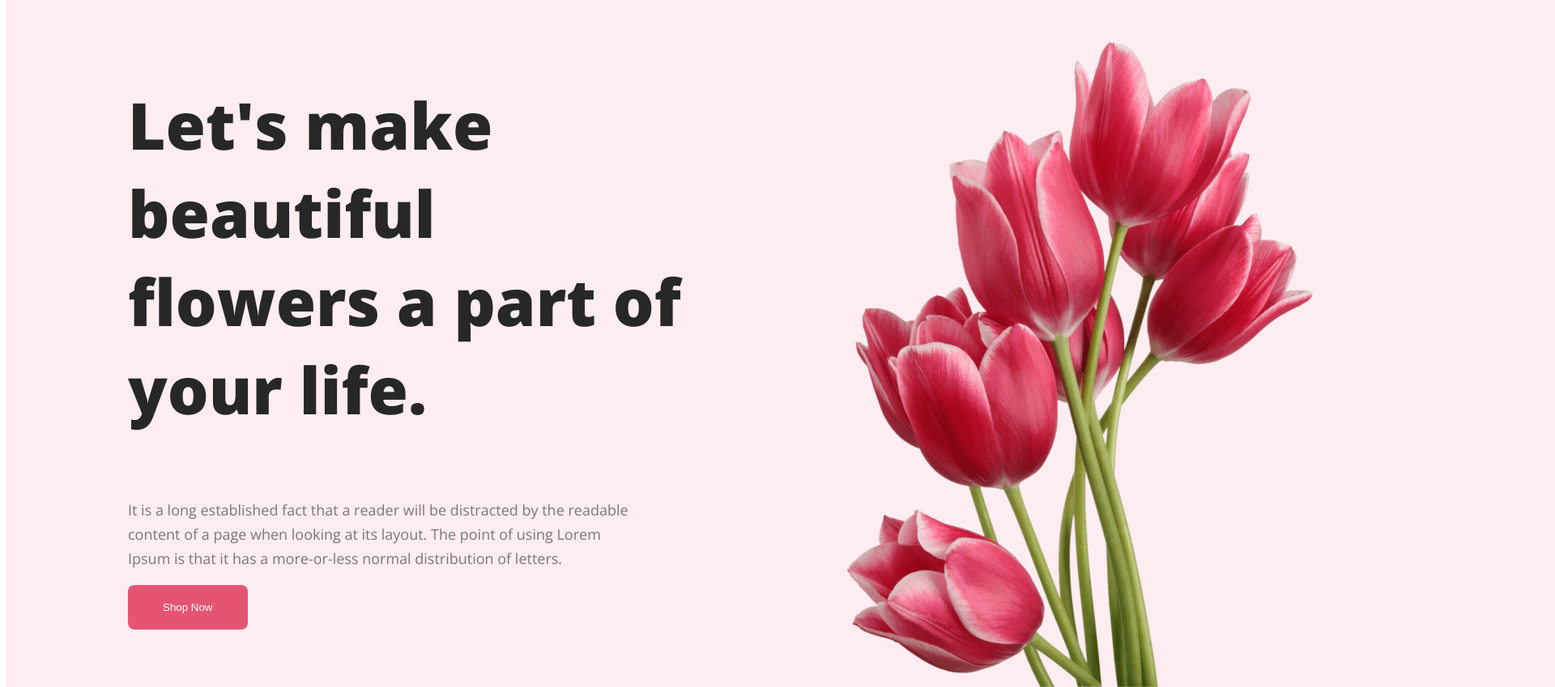
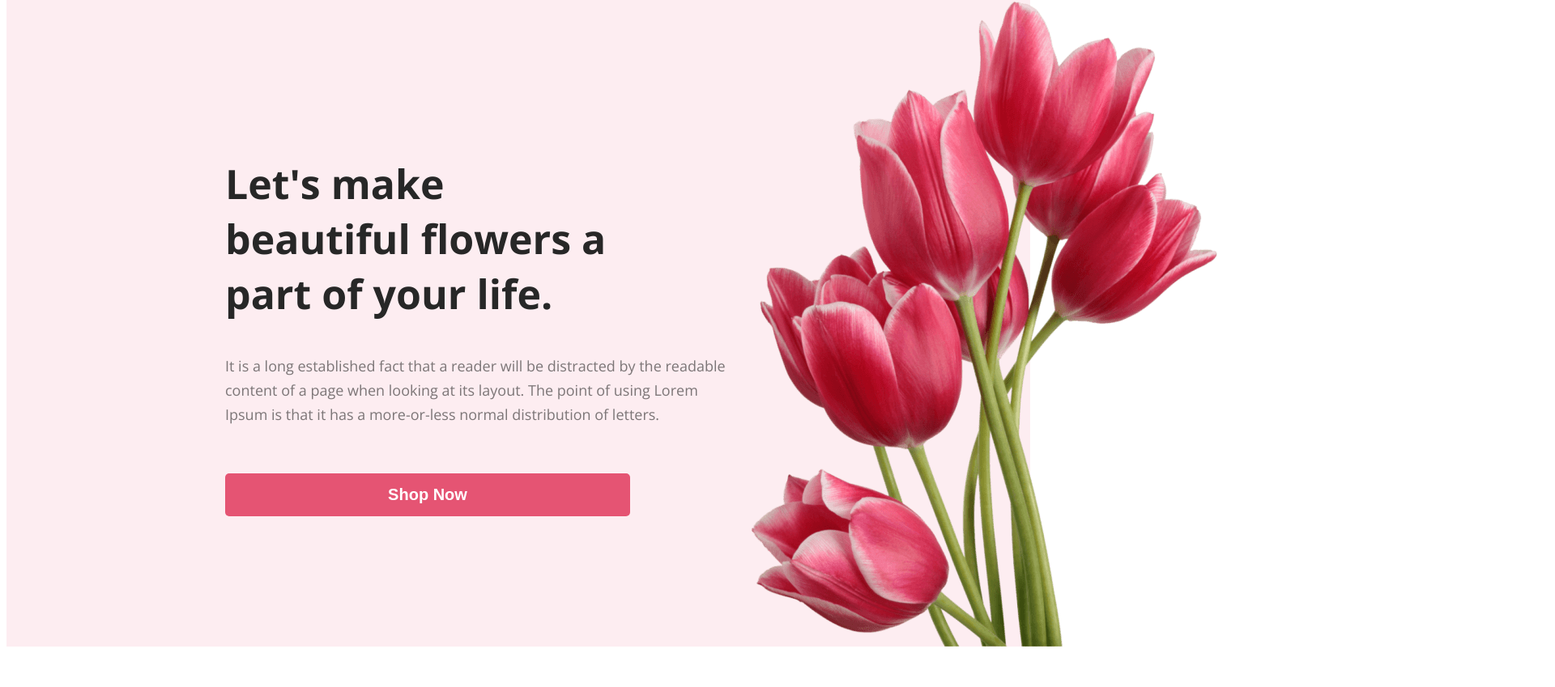
Before and after one commit to itznoman/assignment-1, a plain HTML site: page indext.html in a window 1280 px wide. Shown: the part 39-888 px from the top of the page at 81% size, 1920 px wide, since content can reach past the window. After the commit the page ends 846 px from the top, so only its background shows below. Drawn offline with nearby package versions, Linux system fonts and the light colour scheme.

Commit message:
Banner Complete

```diff
--- a/indext.html
+++ b/indext.html
@@ -17,8 +17,7 @@
     <header class="header">
         <div class="banner">
             <div class="content">
-                <h3 class="banner-tittle">Let's make beautiful flowers a part of your life. </h3>
-
+                <h1 class="banner-tittle"><b>Let's make <br> beautiful flowers a <br> part of your life.</b></h1>
                 <p class="banner-description">It is a long established fact that a reader will be distracted by the
                     readable content of a page when looking at its layout. The point of using Lorem Ipsum is that it has
                     a more-or-less normal distribution of letters.</p>
--- a/styles/style.css
+++ b/styles/style.css
@@ -5,18 +5,17 @@ body {
 
 /* Banner Styles Shared */
 
-.banner-contant {
+.content {
     display: flex;
     flex-direction: column;
-    flex-shrink: 0;
-    padding: 197px 240px;
+    padding: 150px 120px;
+    max-width: 500px;
 }
 
 .banner-tittle {
     color: #272727;
-    font-size: 80px;
-    font-weight: 800;
-    width: 708px;
+    font-size: 50px;
+    margin-bottom: 0px;
 }
 
 .banner-description {
@@ -25,30 +24,29 @@ body {
     font-weight: 400;
     line-height: 30px;
     width: 634px;
+    margin-top: 40px;
 }
 
 .btn-primary {
-    border-radius: 8px;
+    border-radius: 5px;
     background: #E55473;
+    font-size: 20px;
+    font-weight: 700;
+    color: white;
     border: none;
-    display: inline-flex;
-    padding: 20px 43px;
-    align-items: flex-start;
-    gap: 10px;
-    color: white;
+    padding: 15px 15px;
+    margin-top: 40px;
+    margin-bottom: 0px;
 }
 
 .banner {
     background: rgba(229, 84, 115, 0.10);
+    padding: 30px 30px 0px 150px;
     display: flex;
-    width: 1720px;
-    height: 1000px;
-    padding: 50px 50px 0px 150px;
+    align-items: center;
+    justify-content: space-between;
 }
 
 .banner-picture {
-    width: 635px;
-    height: 800px;
-    padding: 30px 150px;
-
+    width: 700px;
 }
```
